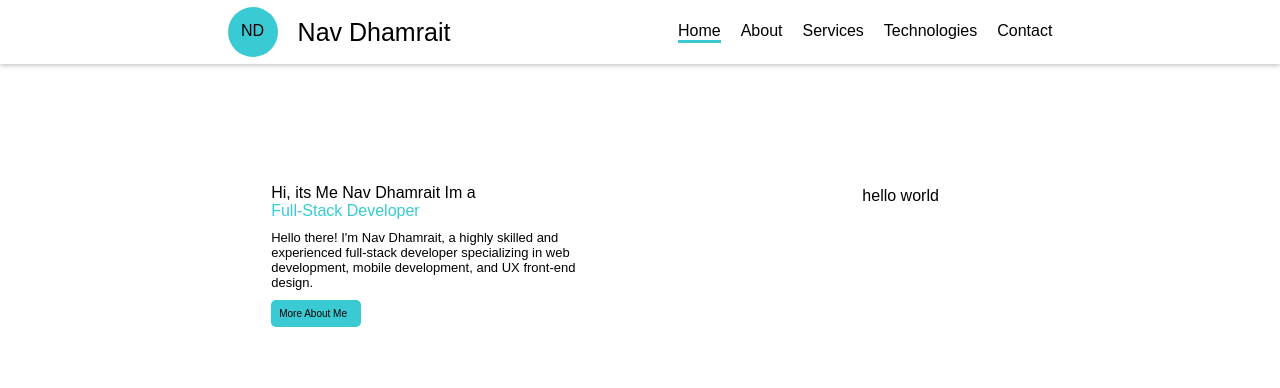
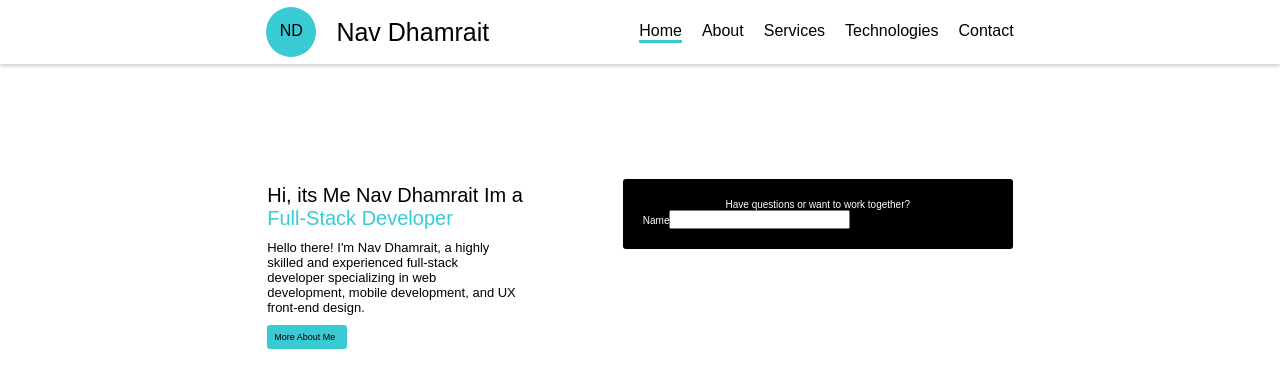
Before and after one commit to nav-commits/Portfolio-Site, a React (Create React App) app: page / in a window 1280 px wide. Shown: the top 388 px of the page. Built offline with nearby package versions, Linux system fonts and the light colour scheme.

Commit message:
fixed navbar

```diff
--- a/src/Components/Atoms/Button/Button.css
+++ b/src/Components/Atoms/Button/Button.css
@@ -1,6 +1,6 @@
 .button {
     cursor: pointer;
-    font-size: 10px;
-    padding: 8px;
-    border-radius: 5px;
+    font-size: 9px;
+    padding: 7px;
+    border-radius: 3px;
 }
--- a/src/Components/Molecules/NavBioSection/NavBioSection.jsx
+++ b/src/Components/Molecules/NavBioSection/NavBioSection.jsx
@@ -3,13 +3,16 @@ import { Button } from '../../Atoms/Button/Button';
 
 export default function NavBioSection() {
     return (
-        <div style={{ marginTop: '120px', }}>
-            <p style={{ marginBottom: '10px' }}>Hi, its Me Nav Dhamrait Im a <br /> <span style={{ color: '#39CAD3' }}>Full-Stack Developer</span> </p>
-            <p style={{ width: '320px', fontSize: '13px', marginBottom: '10px' }}>
+        <div style={{ marginTop: '120px' }}>
+            <p style={{ marginBottom: '10px', fontSize: '20px' }}>
+                Hi, its Me Nav Dhamrait Im a <br />{' '}
+                <span style={{ color: '#39CAD3', fontWeight: '300' }}>Full-Stack Developer</span>{' '}
+            </p>
+            <p style={{ width: '250px', fontSize: '13px', marginBottom: '10px' }}>
                 Hello there! I'm Nav Dhamrait, a highly skilled and experienced full-stack developer
                 specializing in web development, mobile development, and UX front-end design.{' '}
             </p>
-            <Button title='More About Me' backgroundColor='#39CAD3' width='90px' />
+            <Button title='More About Me' backgroundColor='#39CAD3' width='80px' />
         </div>
     );
 }
--- a/src/Components/Organisms/NavBioFormSection/NavBioFormSection.jsx
+++ b/src/Components/Organisms/NavBioFormSection/NavBioFormSection.jsx
@@ -7,15 +7,19 @@ export default function NavBioFormSection() {
             style={{
                 display: 'flex',
                 flexDirection: 'row',
-                justifyContent: 'space-evenly',
+                justifyContent: 'center',
+                alignContent: 'center',
                 alignItems: 'center',
-                marginRight: '70px'
-
+                gap: '100px'
             }}
         >
             <NavBioSection />
             {/* the form will come below here */}
-            <div>hello world</div>
+            <div style={{ backgroundColor: '#000000', padding: '20px', borderRadius: '3px', width: '390px', marginTop: '15px', }}>
+                <p style={{ color: '#FFFFFF', fontSize: '10px', textAlign: 'center' }}>Have questions or want to work together?</p>
+                <label style={{ color: '#FFFFFF', fontSize: '10px' }} htmlFor="">Name</label>
+                <input type="text" name="" id="" />
+            </div>
         </div>
     );
 }
--- a/src/Components/Organisms/NavbarContent/NavbarContent.css
+++ b/src/Components/Organisms/NavbarContent/NavbarContent.css
@@ -1,6 +1,7 @@
 .nav-content {
     display: flex;
-    justify-content: space-evenly;
+    justify-content: center;
+    gap: 150px;
     align-items: center;
     min-height: 8vh;
     background-color: white;
```
